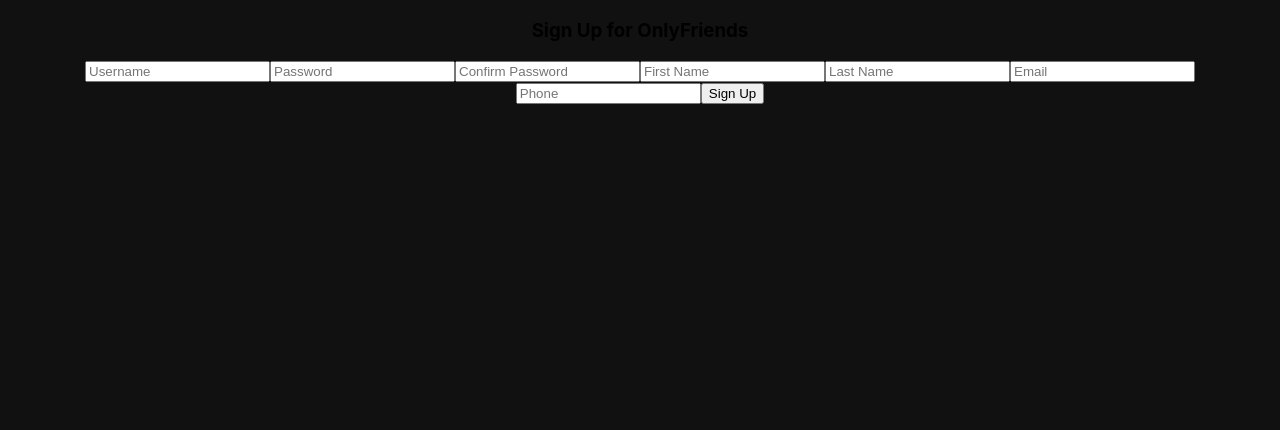
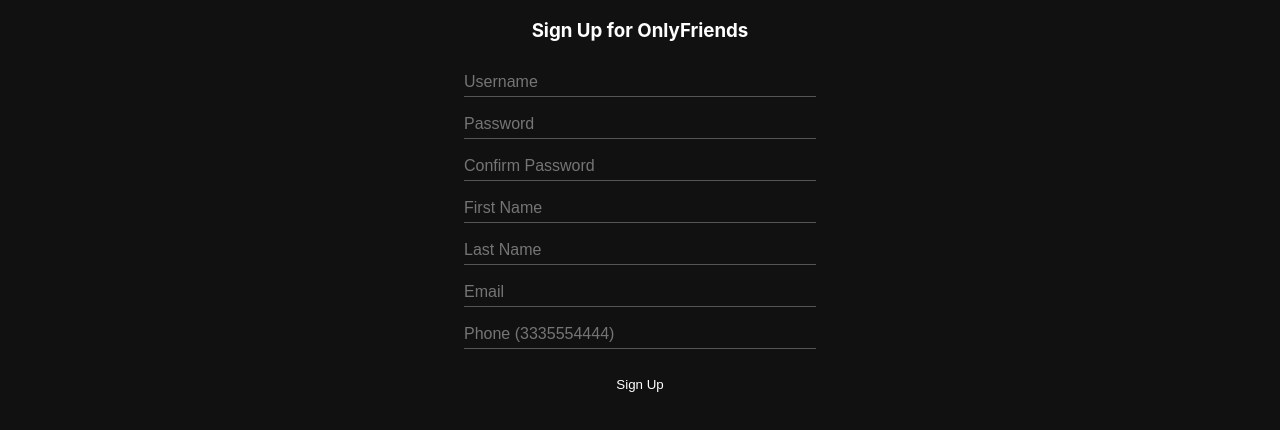
Before and after one commit to jtroina8/onlyFriends, a React (Create React App) app in the folder queue-app/: page /signup in a window 1280 px wide. Shown: the top 430 px of the page. Built offline with nearby package versions, Linux system fonts and the light colour scheme.

Commit message:
edited login and signup components

```diff
--- a/queue-app/src/App.css
+++ b/queue-app/src/App.css
@@ -244,11 +244,19 @@
   z-index: 0;
   border-radius: 10px;
   transition: 0.3s;
-  margin: 30px;
+  margin: 2px;
 }
 
 .log-in__btn:hover {
   background-color: #6c0b0b;
+}
+
+.log-in__sign-up-btn {
+  color: #fff;
+}
+
+.log-in__sign-up-btn:hover {
+  background-color: #0f5d8d;
 }
 
 .log-in__container:before {
@@ -312,6 +320,76 @@
 }
 
 /* End of Login Page */
+/* Sign Up / Register Page */
+.sign-up {
+  display: flex;
+  align-items: center;
+  flex-direction: column;
+  width: 100%;
+}
+
+.sign-up__container {
+  position: absolute;
+  top: 50%;
+  left: 50%;
+  width: 55%;
+  height: 50rem;
+  transform: translate(-50%, -50%);
+}
+
+.sign-up__container h3 {
+  color: #fff;
+}
+
+.sign-up__container input {
+  margin: 5px;
+  position: relative;
+}
+
+.sign-up__input-container {
+  position: relative;
+  margin-bottom: 25px;
+}
+
+.sign-up__input-container input {
+  border: 0;
+  border-bottom: 1px solid #555;
+  background: transparent;
+  width: 50%;
+  padding: 8px 0 5px 0;
+  font-size: 16px;
+  color: #fff;
+}
+.sign-up__input-container input:focus {
+  border: none;
+  outline: none;
+  border-bottom: 1px solid #bd06ae;
+}
+
+.sign-up__input-container button {
+  width: 50%;
+  height: 50px;
+  border: none;
+  outline: none;
+  color: #fff;
+  background: #111;
+  cursor: pointer;
+  position: relative;
+  z-index: 0;
+  border-radius: 10px;
+  transition: 0.3s;
+  margin: 5px;
+}
+
+.sign-up__btn:hover {
+  background-color: #bd06ae;
+}
+
+.sign-up__btn {
+  color: #fff;
+}
+
+/* End of Sign Up / Register Page */
 
 /* Nav Bar */
 .nav-bar {
--- a/queue-app/src/components/LogIn.js
+++ b/queue-app/src/components/LogIn.js
@@ -1,6 +1,7 @@
 import React, { useEffect, useState } from "react";
 import OnlyFriends from "./assets/images/OnlyFriends.png";
 import { useHistory } from "react-router-dom";
+import { Link } from "react-router-dom";
 
 export default function LogIn() {
   const history = useHistory();
@@ -22,7 +23,7 @@
                   password: password,
                   userName: userName,
                 }),
-              }
+              };
               const response = fetch(
                 "http://localhost:9000/users/login",
                 loginRequest
@@ -30,9 +31,22 @@
               history.push("/home");
             }}
           >
-            <input type="text" placeholder="Username, Phone, or Email" onChange={(e) => setUserName(e.target.value)} />
-            <input type="password" placeholder="Password" onChange={(e) => setPassword(e.target.value)} />
-            <button type="submit" className="log-in__btn">Log In</button>
+            <input
+              type="text"
+              placeholder="Username, Phone, or Email"
+              onChange={(e) => setUserName(e.target.value)}
+            />
+            <input
+              type="password"
+              placeholder="Password"
+              onChange={(e) => setPassword(e.target.value)}
+            />
+            <button type="submit" className="log-in__btn">
+              Log In
+            </button>
+            <Link to="/signup">
+              <button className="log-in__sign-up-btn">Sign Up</button>
+            </Link>
           </form>
         </div>
       </div>
--- a/queue-app/src/components/SignUp.js
+++ b/queue-app/src/components/SignUp.js
@@ -19,7 +19,7 @@
 
   return (
     <div className="sign-up">
-      <div className="sign-up__container"></div>
+      <div className="sign-up__container">
         <h3>Sign Up for OnlyFriends</h3>
         <form
           onSubmit={(e) => {
@@ -48,6 +48,7 @@
             }
           }}
         >
+          <div className="sign-up__input-container">
             <input
               type="text"
               placeholder="Username"
@@ -80,11 +81,15 @@
             />
             <input
               type="tel"
-          placeholder="Phone"
+              placeholder="Phone (3335554444)"
               onChange={(e) => setPhone(e.target.value)}
             />
-        <button type="submit">Sign Up</button>
+            <button type="submit" className="sign-up__btn">
+              Sign Up
+            </button>
+          </div>
         </form>
+      </div>
     </div>
   );
 }
```
Lines whose indentation alone changed are shown as unchanged.
